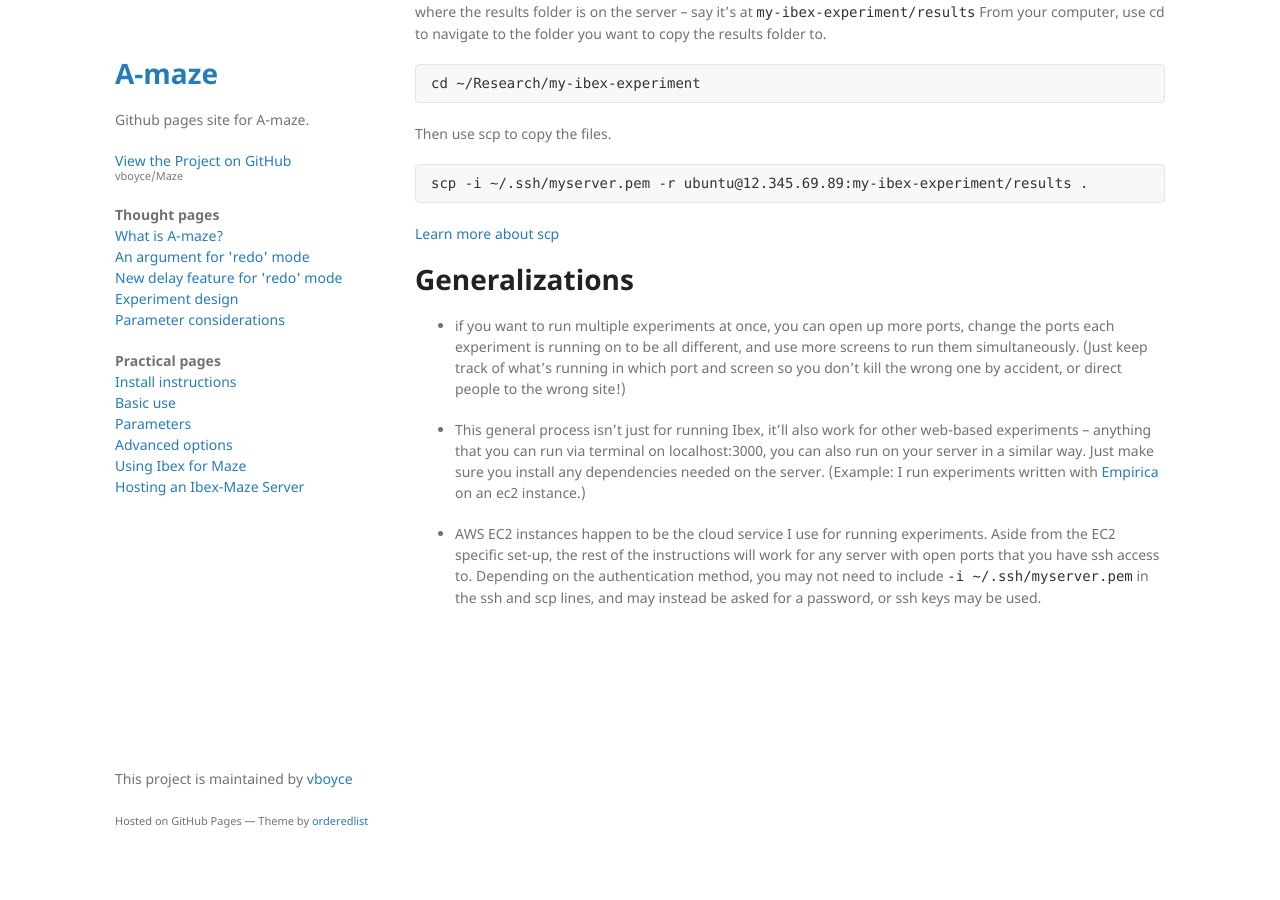
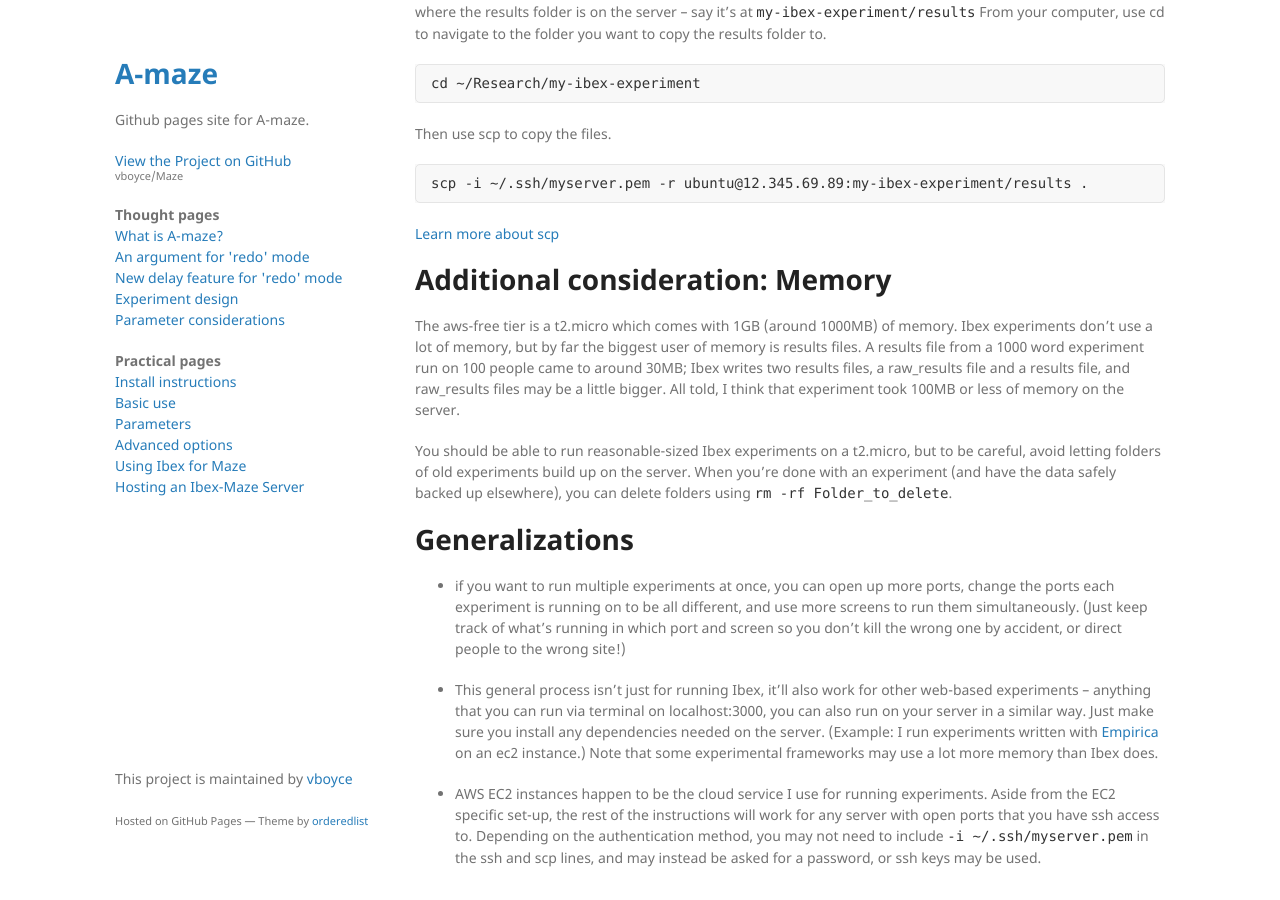
Before and after one commit to vboyce/Maze, a Jekyll site: the page built from docs/server.md, in a window 1280 px wide and 900 px high, scrolled down 3706 px. Built offline with Jekyll 4.4.1, drawn with Linux system fonts in a browser that asks for light colours; some of the changed text lies outside the part shown.

Commit message:
update about memory in response to Jess's feedback

````diff
--- a/docs/server.md
+++ b/docs/server.md
@@ -143,9 +143,14 @@ scp -i ~/.ssh/myserver.pem -r ubuntu@12.345.69.89:my-ibex-experiment/results .
 ```
 [Learn more about scp](https://linuxize.com/post/how-to-use-scp-command-to-securely-transfer-files/)
 
+# Additional consideration: Memory
+The aws-free tier is a t2.micro which comes with 1GB (around 1000MB) of memory. Ibex experiments don't use a lot of memory, but by far the biggest user of memory is results files. A results file from a 1000 word experiment run on 100 people came to around 30MB; Ibex writes two results files, a raw_results file and a results file, and raw_results files may be a little bigger. All told, I think that experiment took 100MB or less of memory on the server.
+
+You should be able to run reasonable-sized Ibex experiments on a t2.micro, but to be careful, avoid letting folders of old experiments build up on the server. When you're done with an experiment (and have the data safely backed up elsewhere), you can delete folders using `rm -rf Folder_to_delete`.
+
 # Generalizations
 * if you want to run multiple experiments at once, you can open up more ports, change the ports each experiment is running on to be all different, and use more screens to run them simultaneously. (Just keep track of what's running in which port and screen so you don't kill the wrong one by accident, or direct people to the wrong site!)
 
-* This general process isn't just for running Ibex, it'll also work for other web-based experiments -- anything that you can run via terminal on localhost:3000, you can also run on your server in a similar way. Just make sure you install any dependencies needed on the server. (Example: I run experiments written with [Empirica](https://empirica.ly/) on an ec2 instance.)
+* This general process isn't just for running Ibex, it'll also work for other web-based experiments -- anything that you can run via terminal on localhost:3000, you can also run on your server in a similar way. Just make sure you install any dependencies needed on the server. (Example: I run experiments written with [Empirica](https://empirica.ly/) on an ec2 instance.) Note that some experimental frameworks may use a lot more memory than Ibex does.
 
 * AWS EC2 instances happen to be the cloud service I use for running experiments. Aside from the EC2 specific set-up, the rest of the instructions will work for any server with open ports that you have ssh access to. Depending on the authentication method, you may not need to include `-i ~/.ssh/myserver.pem` in the ssh and scp lines, and may instead be asked for a password, or ssh keys may be used.
````
Also changed, not shown: other parts of docs/server.md (+1 -1 lines).
